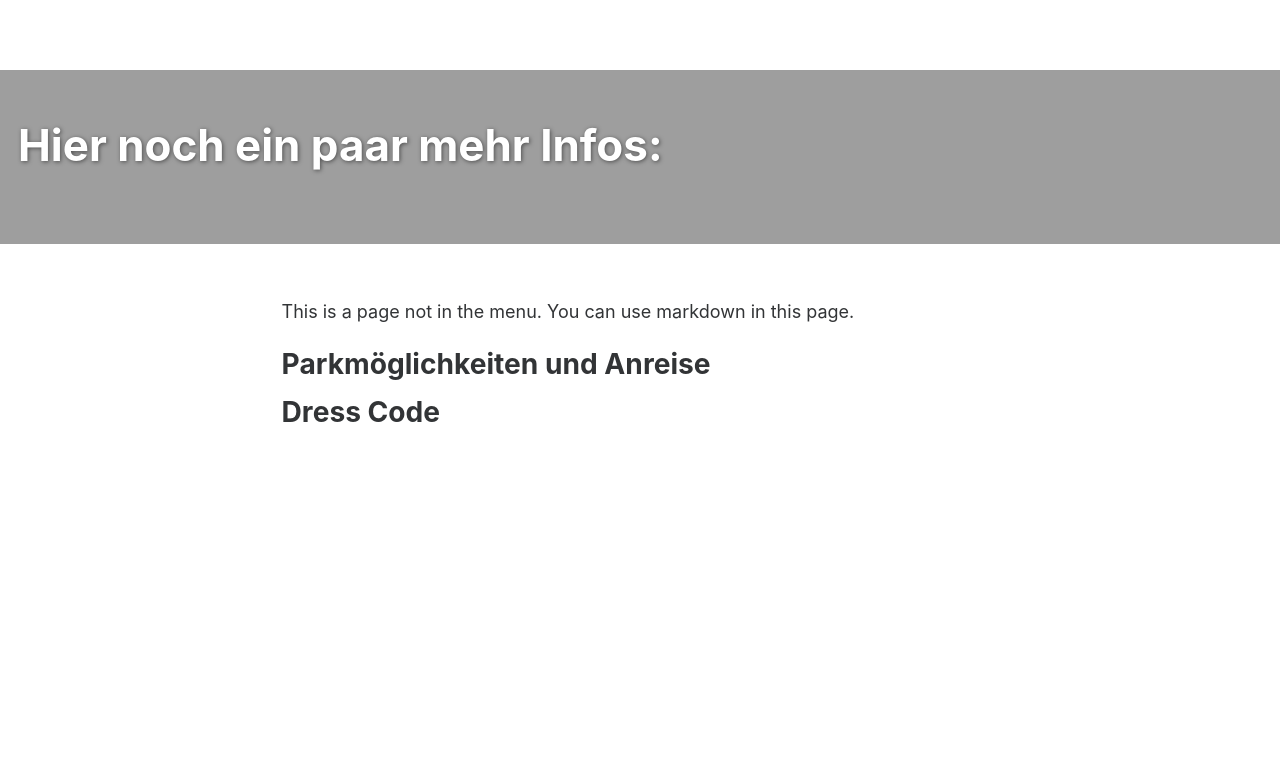
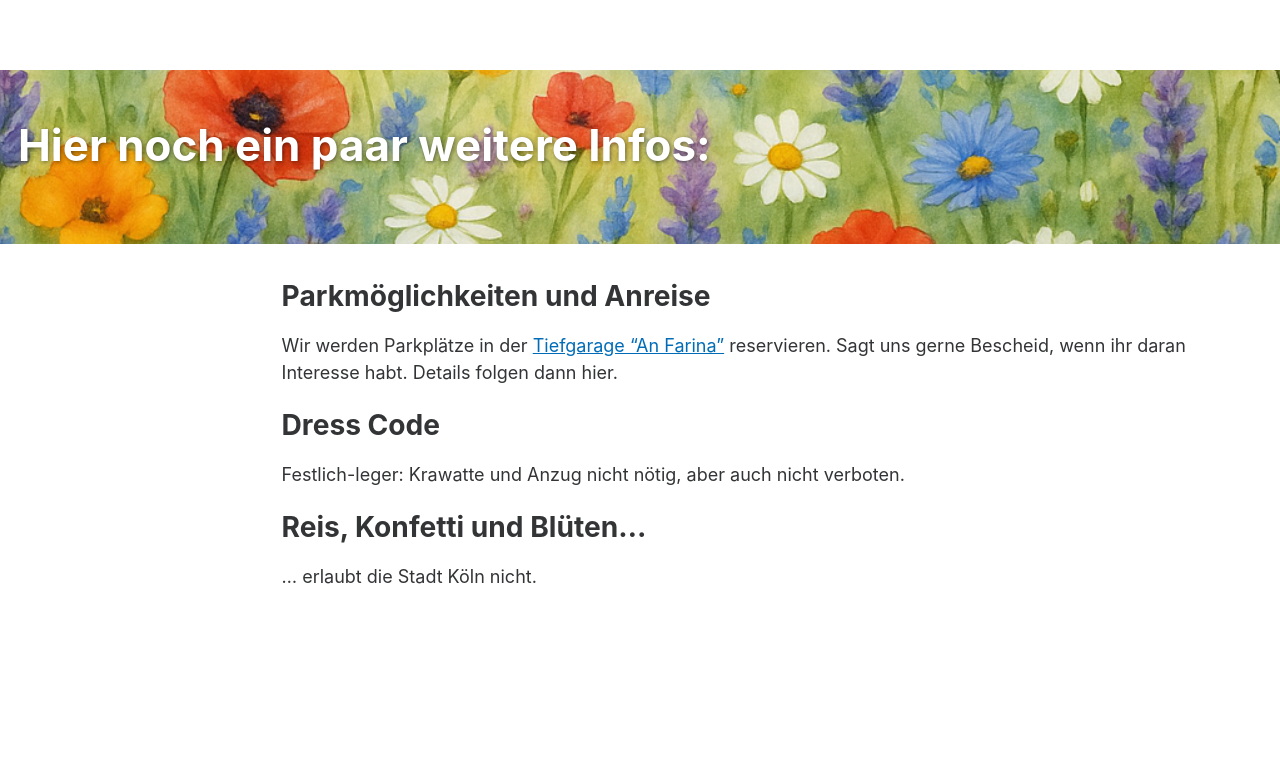
Before and after one commit to christophberke/christophberke.github.io, a Jekyll site: the page built from _pages/non-menu-page.md, in a window 1280 px wide. Shown: the top 761 px of the page. Built offline with Jekyll 4.4.1, drawn with Linux system fonts in a browser that asks for light colours; grey boxes are pictures that could not be loaded.

Commit message:
Update non-menu page

```diff
--- a/_pages/non-menu-page.md
+++ b/_pages/non-menu-page.md
@@ -2,18 +2,18 @@
 layout: archive_modified
 # layout: splash
 permalink: /infos_wedding_jc/
-title: "Hier noch ein paar mehr Infos:"
+title: "Hier noch ein paar weitere Infos:"
 author_profile: false
 redirect_from:
   - "/nmp/"
   - "/nmp.html"
 header:
-  overlay_image: header_wedding_1.png
+  overlay_image: header_wedding_2.png
 ---
 
 <style>
 .page__footer {
-  background-image: url("../images/header_wedding_1.png");
+  background-image: url("../images/header_wedding_2.png");
   background-size: cover;
   background-repeat: no-repeat;
   background-blend-mode: multiply;
@@ -23,10 +23,17 @@ header:
 </style>
 
 
-This is a page not in the menu. You can use markdown in this page.
-
 Parkmöglichkeiten und Anreise
 ======
 
+Wir werden Parkplätze in der [Tiefgarage "An Farina"](https://maps.app.goo.gl/nbmH9kBKdHYRpskr9) reservieren. Sagt uns gerne Bescheid, wenn ihr daran Interesse habt. Details folgen dann hier.
+
 Dress Code
 ======
+
+Festlich-leger: Krawatte und Anzug nicht nötig, aber auch nicht verboten.
+
+
+Reis, Konfetti und Blüten...
+======
+... erlaubt die Stadt Köln nicht.
```
Also changed, not shown: images/header_wedding_2.png (added).
